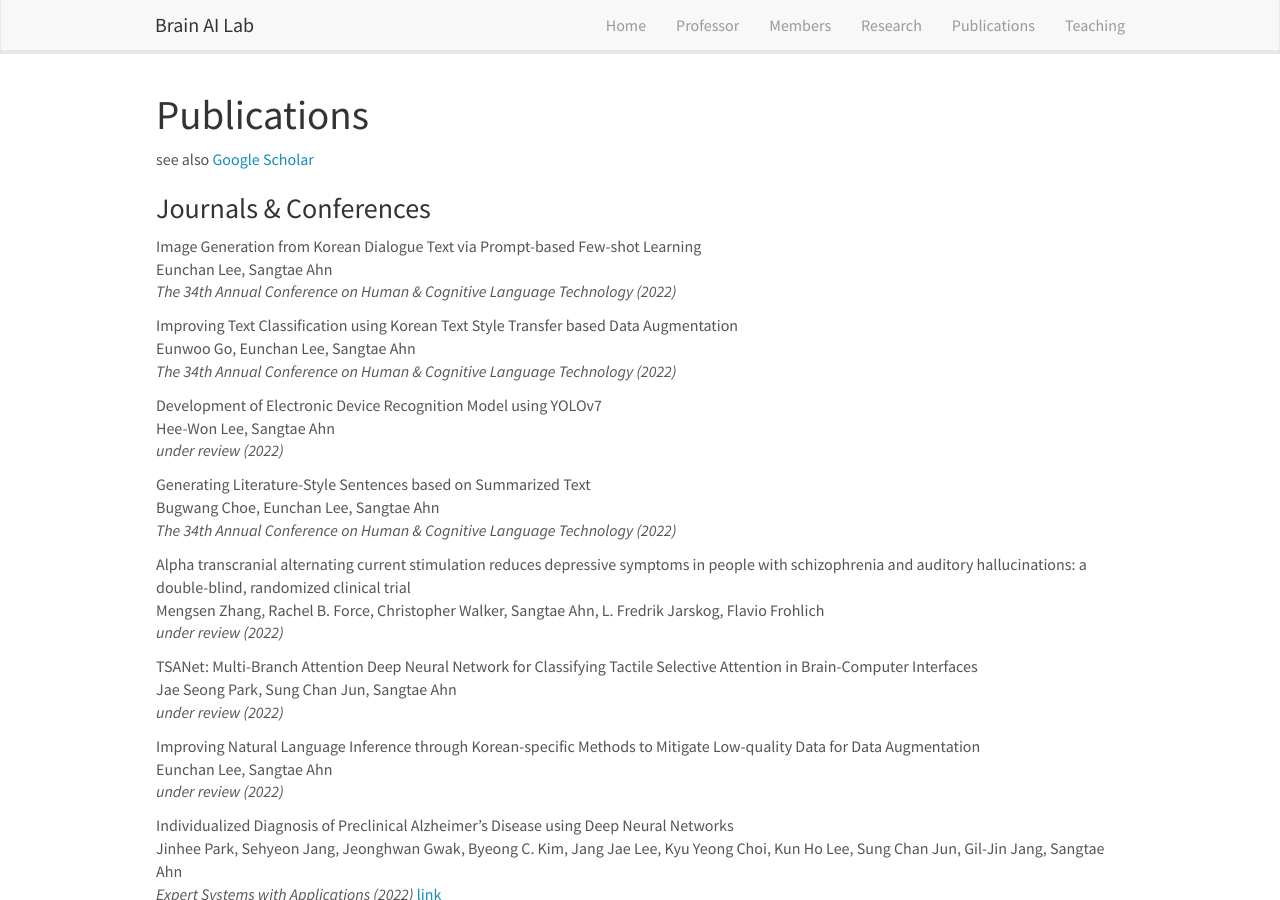
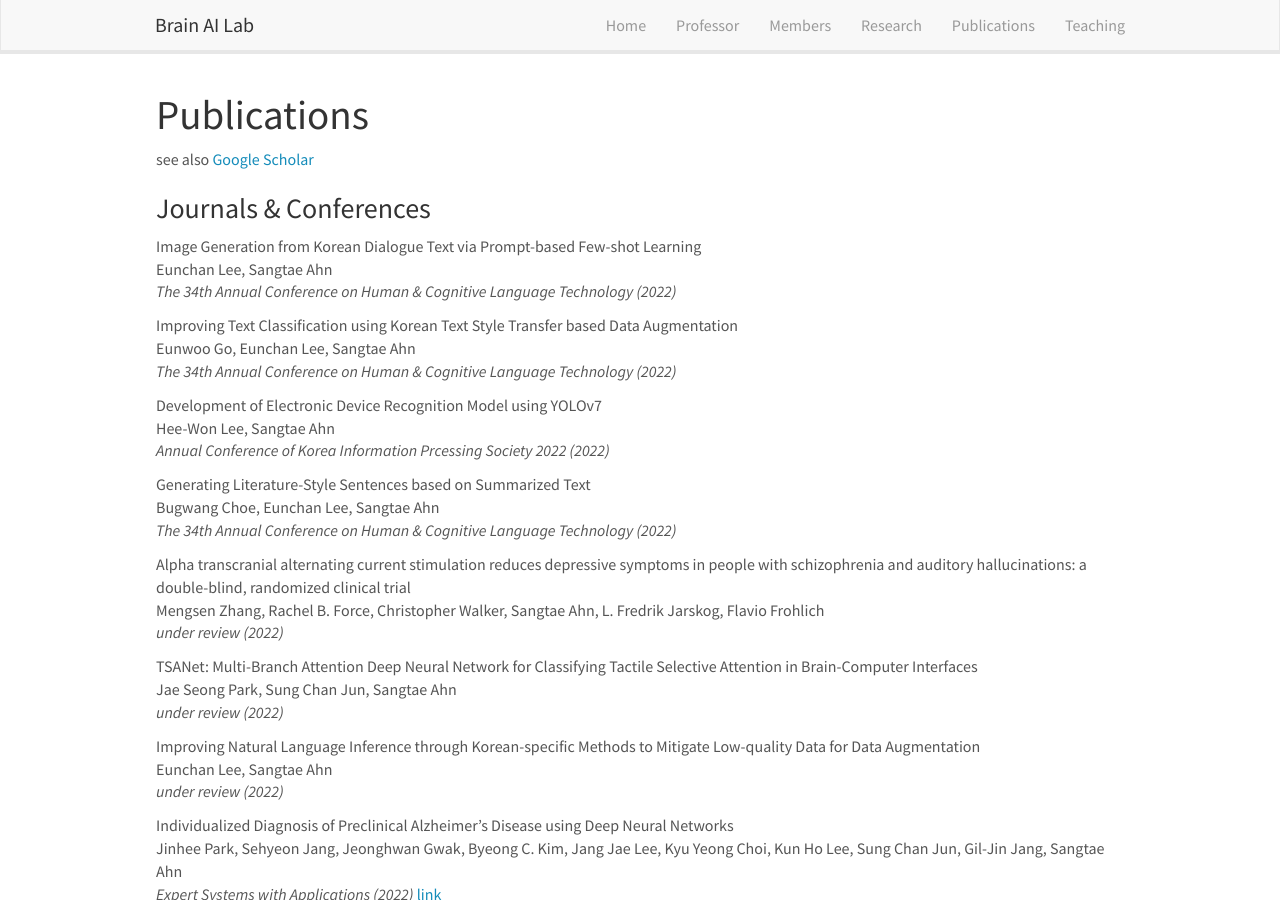
Before and after one commit to KNU-BrainAI/knu-brainai.github.io, a Jekyll site: the page built from _pages/publications.md, in a window 1280 px wide and 900 px high. Built offline with Jekyll 4.4.1, drawn with Linux system fonts in a browser that asks for light colours; nearby versions of some CDN libraries.

Commit message:
Update publist.yml

```diff
--- a/_data/publist.yml
+++ b/_data/publist.yml
@@ -8,7 +8,7 @@
 
 - title: "Development of Electronic Device Recognition Model using YOLOv7"
   authors: Hee-Won Lee, Sangtae Ahn
-  journal: under review (2022)
+  journal: Annual Conference of Korea Information Prcessing Society 2022 (2022)
 
 - title: "Generating Literature-Style Sentences based on Summarized Text"
   authors: Bugwang Choe, Eunchan Lee, Sangtae Ahn
```
